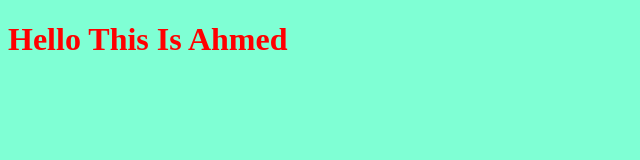
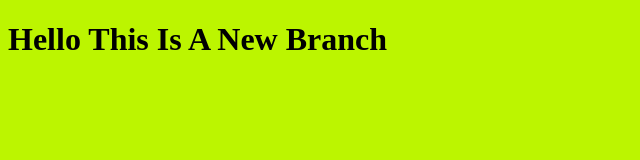
Before and after one commit to ahmedalbarram/myproject, a plain HTML site: page index.html in a window 1280 px wide. Shown: the whole page, without its empty margins (0-640 px from the left). Drawn offline with Linux system fonts and the light colour scheme.

Commit message:
changing style for the title

```diff
--- a/index.html
+++ b/index.html
@@ -6,7 +6,7 @@
     <title>Document</title>
 </head>
 <body>
-    <h1>Hello This Is Ahmed</h1>
+    <h1>Hello This Is A New Branch</h1>
     <script src="app.js"></script>
 </body>
 </html>
--- a/style.css
+++ b/style.css
@@ -1,7 +1,7 @@
 h1 {
-    color: red;
+    color: black;
 }
 
 body {
-    background-color: aquamarine;
+    background-color: rgb(188, 245, 0);
 }
```
